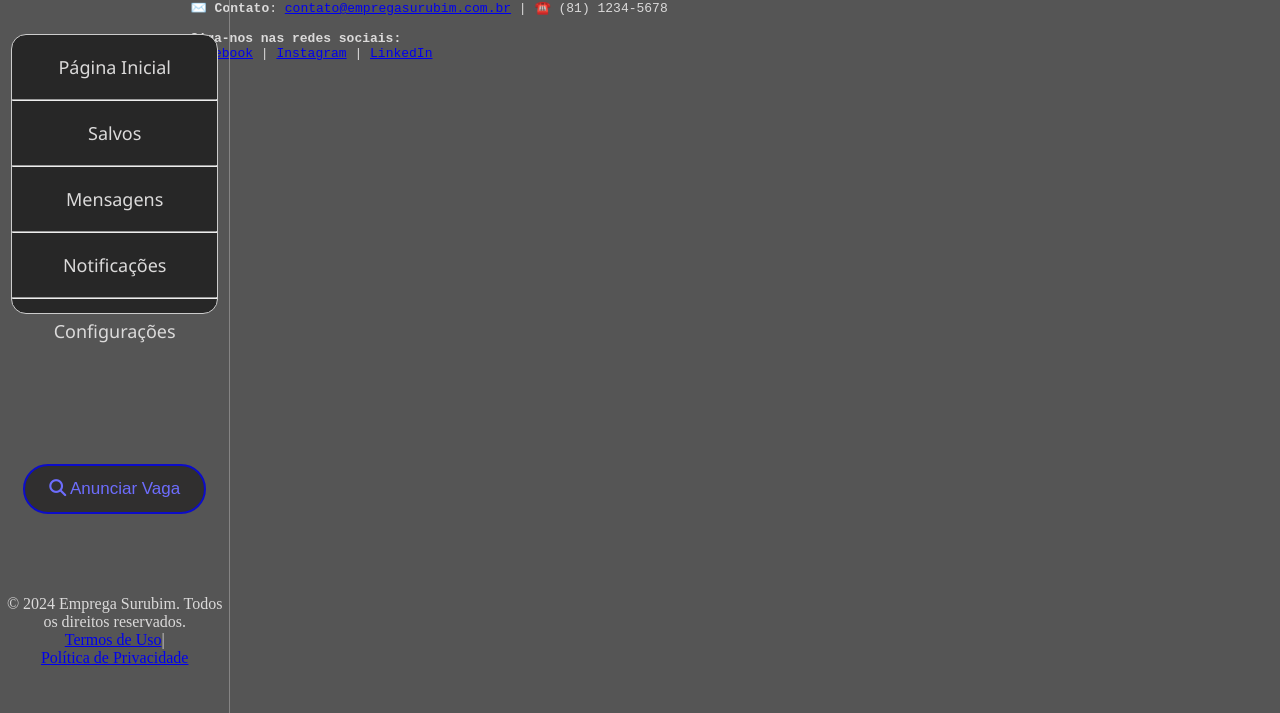
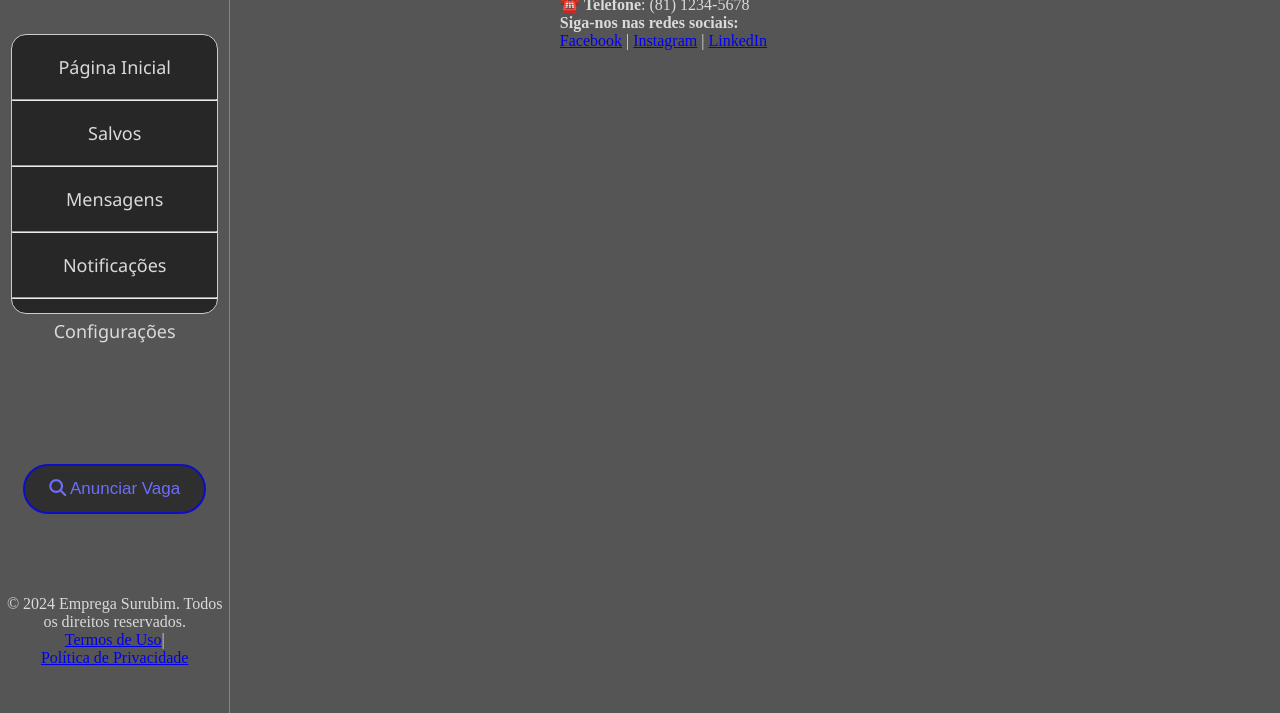
Before and after one commit to Rodrigues-Silva/First, a plain HTML site: page index.html in a window 1280 px wide. Shown: the part 87-800 px from the top of the page. Drawn offline with Linux system fonts and the light colour scheme.

Commit message:
Ajustes realizados no index do projeto

```diff
--- a/index.html
+++ b/index.html
@@ -10,6 +10,9 @@
     <link rel="stylesheet" href="CSS/left_perfil.css">
     <link rel="stylesheet" href="CSS/left_menu.css">
     <link rel="stylesheet" href="CSS/left_postar.css">
+    <link rel="stylesheet" href="CSS/stem.css">
+    <link rel="stylesheet" href="CSS/right.css">
+
 
 </head>
 <body>
@@ -58,17 +61,17 @@
 
         </main>
         <footer class="end_pag">
-            <pre>
+            <!-- <pre> -->
                 <strong>Emprega Surubim</strong>
                 Seu portal de vagas de emprego em Surubim e região.
-                Ajudamos empresas a encontrar talentos e candidatos a alcançar suas oportunidades.
+                Ajudamos empresas a encontrar talentos e candidatos a alcançar suas oportunidades. <br>
                 <!-- 📍 <strong>Endereço</strong>: Rua Exemplo, 123, Centro, Surubim - PE -->
-                ✉️ <strong>Contato</strong>: <a href="#">contato@empregasurubim.com.br</a> | ☎️ (81) 1234-5678
+                ✉️ <strong>Contato</strong>: <a href="#">contato@empregasurubim.com. </a><br> ☎️ <strong>Telefone</strong>: (81) 1234-5678 <br>
 
-                <strong>Siga-nos nas redes sociais:</strong>
+                <strong>Siga-nos nas redes sociais:</strong><br>
                 <a href="#">Facebook</a> | <a href="#">Instagram</a> | <a href="#">LinkedIn</a>
 
-            </pre>
+            <!-- </pre> -->
         </footer>
     </aside>
 
```
